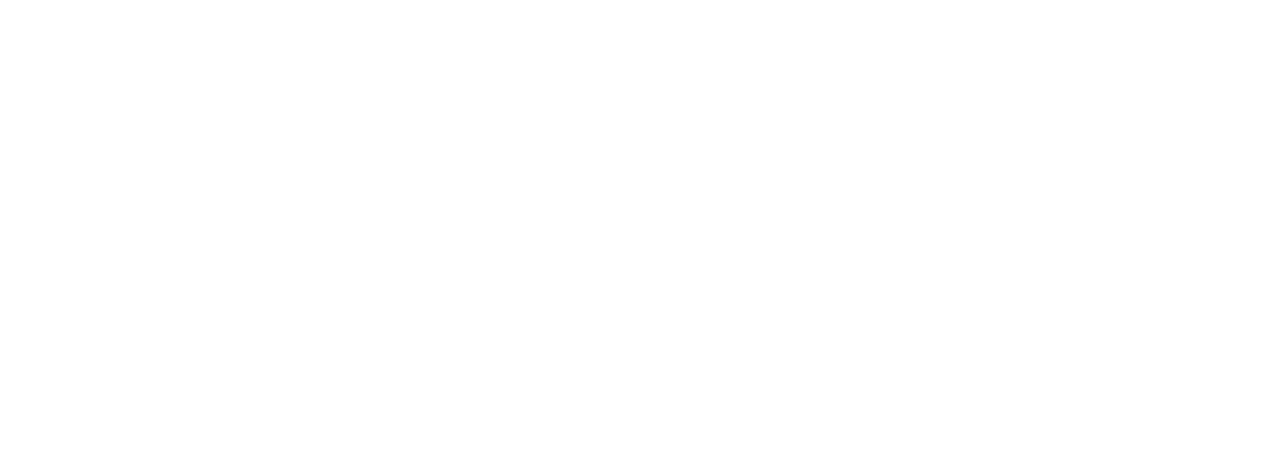
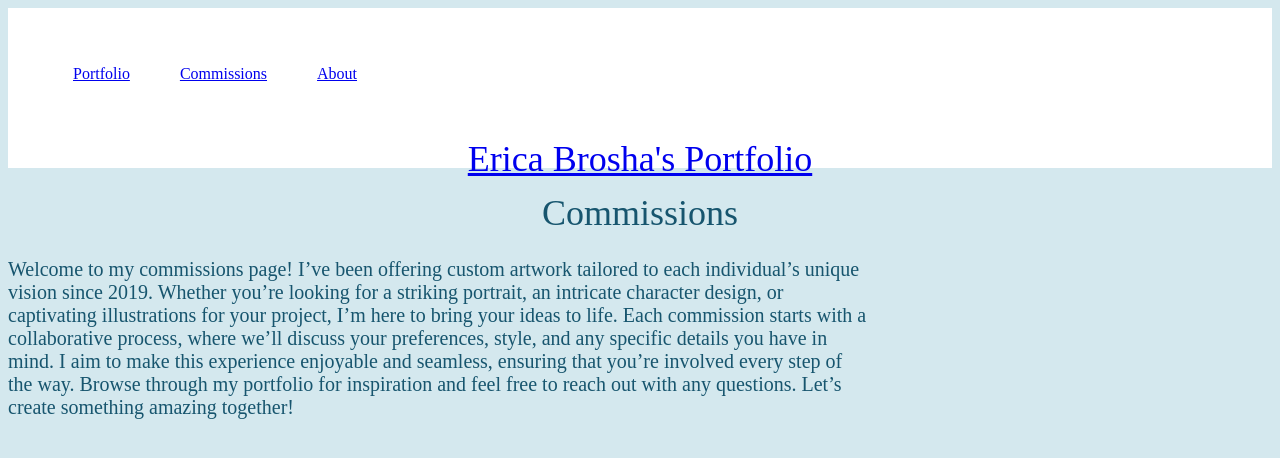
Before and after one commit to broshae1/Erica-Brosha-Final-Portfolio, a plain HTML site: page commissions.html in a window 1280 px wide. Drawn offline with Linux system fonts and the light colour scheme.

Commit message:
start commissions page

```diff
--- a/Assets/styles/styles.css
+++ b/Assets/styles/styles.css
@@ -1,4 +1,4 @@
-/*header*/
+/*headers*/
 .nav-list{
     display:flex;
     justify-content: flex-start;
@@ -129,7 +129,7 @@ margin-right: 10%;
 
 }
 
-/*footer*/
+/*footers*/
 .footer {
     background: white;
     height: 256px;
@@ -137,3 +137,12 @@ margin-right: 10%;
     padding:1rem 0;
     align-items: center;
 }
+
+/*COMMISSIONS PAGE*/
+
+.commissions-paragraph {
+    text-align: left;
+    align-items: center;
+
+
+}
--- a/commissions.html
+++ b/commissions.html
@@ -0,0 +1,40 @@
+<!DOCTYPE html>
+<html lang="en">
+<head>
+    <meta charset="UTF-8">
+    <meta name="viewport" content="width=device-width, initial-scale=1.0">
+    <title>Commissions Page</title>
+    <link rel="stylesheet" href="Assets/styles/styles.css">
+</head>
+<body>
+    <header class="header">
+        <nav>
+            <ul class="nav-list">
+                <li class="nav-item">
+                    <a href="portfolio.html">Portfolio</a>
+                </li>
+                <li class="nav-item">
+                    <a href="commissions.html">Commissions</a>
+                </li>
+                <li class="nav-item">
+                    <a href="about.html">About</a>
+                </li>
+            </ul>
+            <h1 id="title">
+                    <a href="index.html">Erica Brosha's Portfolio</a>
+            </h1>
+        </nav>
+    </header>
+    <main>
+        <h1>Commissions</h1>
+            <p class="commissions-paragraph">Welcome to my commissions page! I’ve been offering custom artwork tailored to each individual’s unique<br>
+                vision since 2019. Whether you’re looking for a striking portrait, an intricate character design, or<br>
+                captivating illustrations for your project, I’m here to bring your ideas to life. Each commission starts with a<br>
+                collaborative process, where we’ll discuss your preferences, style, and any specific details you have in<br>
+                mind. I aim to make this experience enjoyable and seamless, ensuring that you’re involved every step of<br>
+                the way. Browse through my portfolio for inspiration and feel free to reach out with any questions. Let’s<br>
+                create something amazing together!</p>
+
+    </main>
+</body>
+</html>
```
Also changed, not shown: ._about.html (deleted), ._commissions.html, ._index.html (deleted), ._portfolio.html (deleted), 2 other files.
